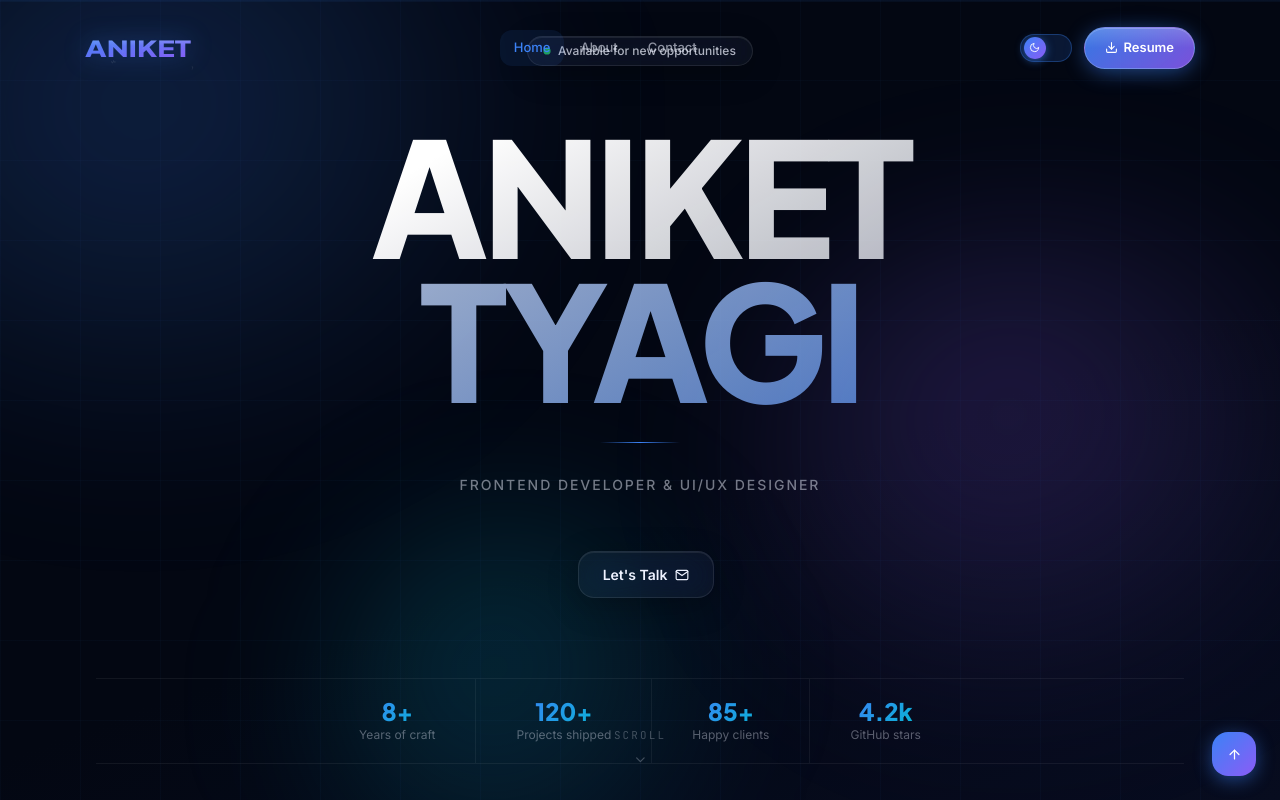
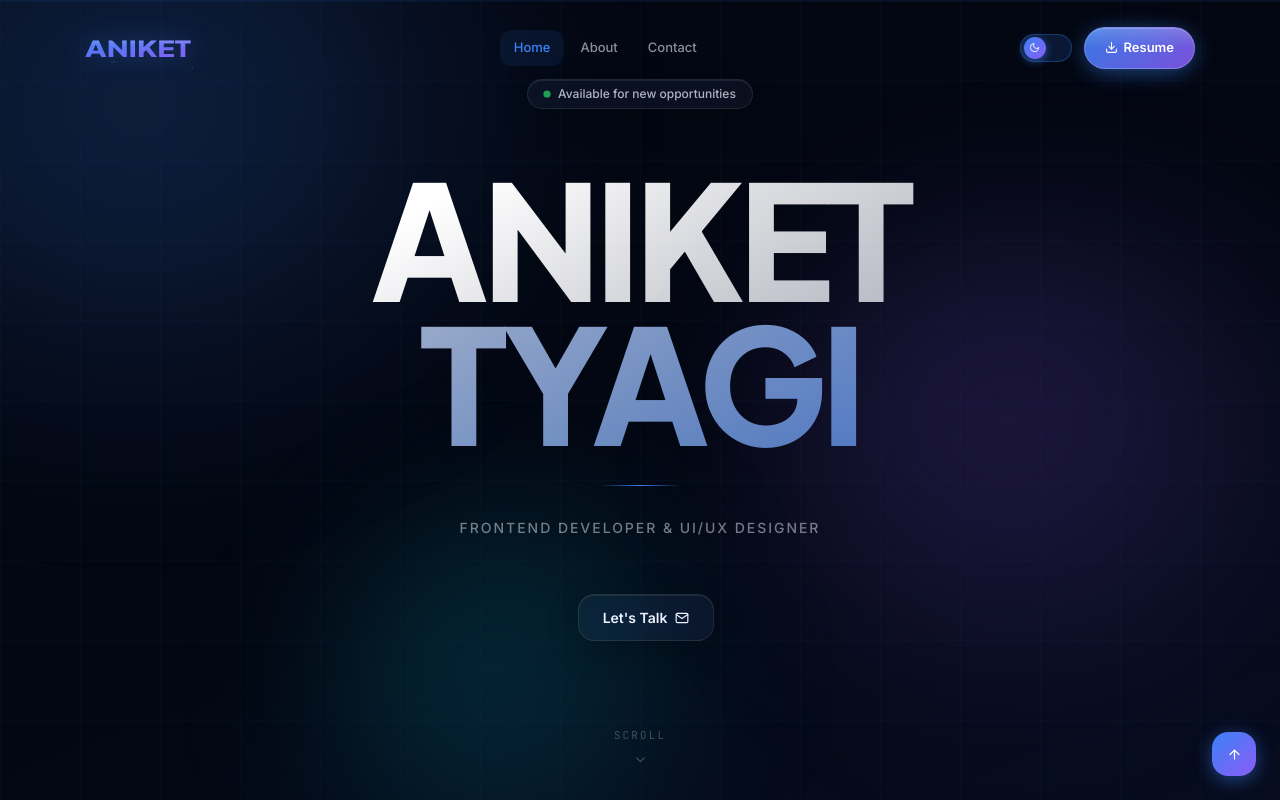
Before and after one commit to ankietyagi/aniketportfolio, a React (Vite) app: page / in a window 1280 px wide. Shown: the top 800 px of the page. Built offline with nearby package versions, Linux system fonts and the light colour scheme.

Commit message:
Some UI changes

```diff
--- a/src/app/App.tsx
+++ b/src/app/App.tsx
@@ -974,7 +974,7 @@ function Hero({ theme }: { theme: Theme }) {
         </motion.div>
 
         {/* Stats */}
-        <motion.div className="flex flex-wrap items-center justify-center border-t border-b"
+        <motion.div className="flex-wrap items-center justify-center border-t border-b hidden"
           style={{ borderColor:d?"rgba(255,255,255,0.06)":"rgba(12,15,29,0.07)" }}
           initial={{ opacity:0 }} animate={{ opacity:1 }}
           transition={{ duration:0.8, delay:0.88, ease:EASE }}>
```
Also changed, not shown: 1 other file (tests, documents, lock files or other folders).
